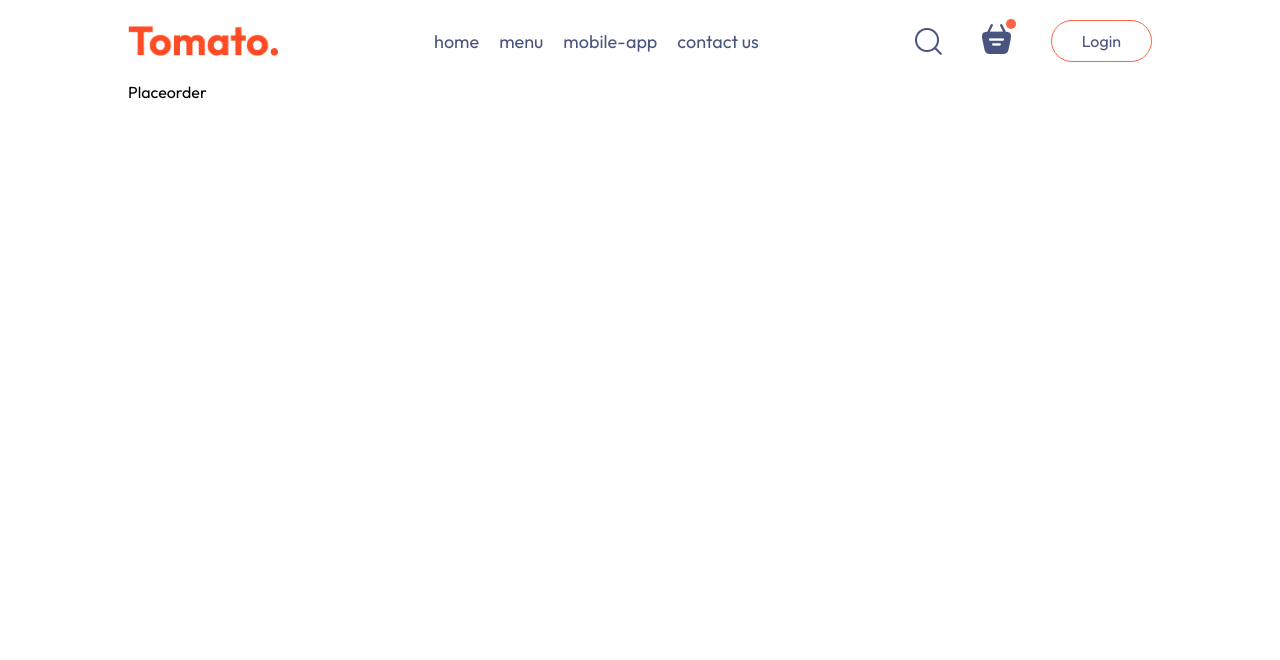
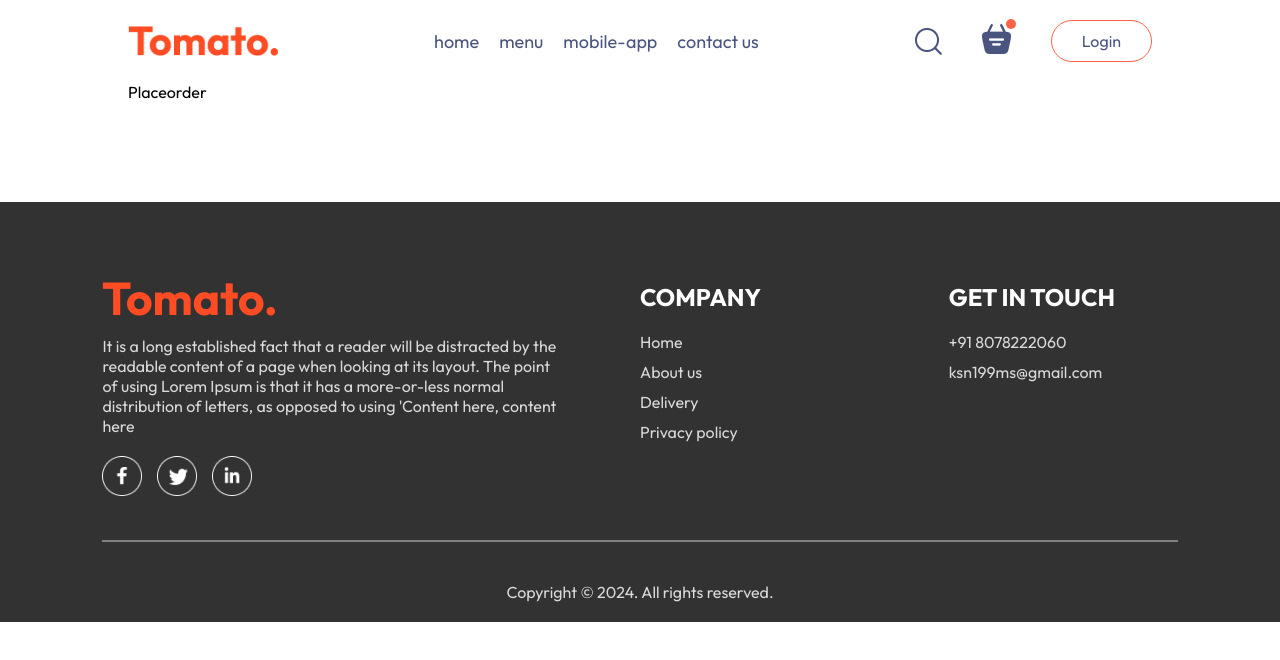
Before and after one commit to ksn199ms/Food-Delivery, a React (Vite) app in the folder front-end/: page /order in a window 1280 px wide. Shown: the top 660 px of the page. Built offline with nearby package versions, Linux system fonts and the light colour scheme.

Commit message:
Website footer added

```diff
--- a/front-end/src/App.jsx
+++ b/front-end/src/App.jsx
@@ -5,9 +5,11 @@ import Cart from './pages/Cart/Cart'
 import PlaceOrder from './pages/PlaceOrder/PlaceOrder'
 
 import { Route, Routes } from 'react-router-dom'
+import Footer from './components/Footer/Footer'
 
 const App = () => {
   return (
+    <>
     <div className='app'>
       <Navbar/>
       <Routes>
@@ -16,6 +18,8 @@ const App = () => {
         <Route path='/order' element={<PlaceOrder/>}/>
       </Routes>
     </div>
+    <Footer/>
+    </>
   )
 }
 
--- /dev/null
+++ b/front-end/src/components/Footer/Footer.css
@@ -0,0 +1,49 @@
+.footer{
+    color: #d9d9d9;
+    background-color: #323232;
+    display: flex;
+    flex-direction: column;
+    align-items: center;
+    gap: 20px;
+    padding: 20px 8vw;
+    padding-top: 80px;
+    margin-top: 100px;
+}
+
+.footer-content{
+    width: 100%;
+    display: grid;
+    grid-template-columns: 2fr 1fr 1fr;
+    gap: 80px;
+}
+
+.footer-content-left, .footer-content-center, .footer-content-right{
+    display: flex;
+    flex-direction: column;
+    align-items: start;
+    gap: 20px;
+}
+
+.footer-content-left li, .footer-content-center li, .footer-content-right li{
+    list-style: none;
+    margin-bottom: 10px;
+    cursor: pointer;
+}
+
+.footer-content-center h2, .footer-content-right h2{
+    color: white;
+}
+
+.footer .footer-social-icons img{
+    width: 40px;
+    margin-right: 15px;
+    cursor: pointer;
+}
+
+.footer hr{
+    width: 100%;
+    height: 2px;
+    background-color: gray;
+    margin: 20px 0;
+    border: none;
+}
--- /dev/null
+++ b/front-end/src/components/Footer/Footer.jsx
@@ -0,0 +1,41 @@
+import React from 'react'
+import './Footer.css'
+import { assets } from '../../assets/assets'
+
+const Footer = () => {
+  return (
+    <div className='footer' id='footer'>
+        <div className="footer-content">
+            <div className="footer-content-left">
+                <img src={assets.logo} alt="" />
+                <p>It is a long established fact that a reader will be distracted by the readable content of a page when looking at its layout. The point of using Lorem Ipsum is that it has a more-or-less normal distribution of letters, as opposed to using 'Content here, content here</p>
+                <div className="footer-social-icons">
+                    <img src={assets.facebook_icon} alt="" />
+                    <img src={assets.twitter_icon} alt="" />
+                    <img src={assets.linkedin_icon} alt="" />
+                </div>
+            </div>
+            <div className="footer-content-center">
+                <h2>COMPANY</h2>
+                <ul>
+                    <li>Home</li>
+                    <li>About us</li>
+                    <li>Delivery</li>
+                    <li>Privacy policy</li>
+                </ul>
+            </div>
+            <div className="footer-content-right">
+                <h2>GET IN TOUCH</h2>
+                <ul>
+                    <li>+91 8078222060</li>
+                    <li>ksn199ms@gmail.com</li>
+                </ul>
+            </div>
+        </div>
+        <hr />
+        <p className='footer-copyright'>Copyright © 2024. All rights reserved.</p>
+    </div>
+  )
+}
+
+export default Footer
```
